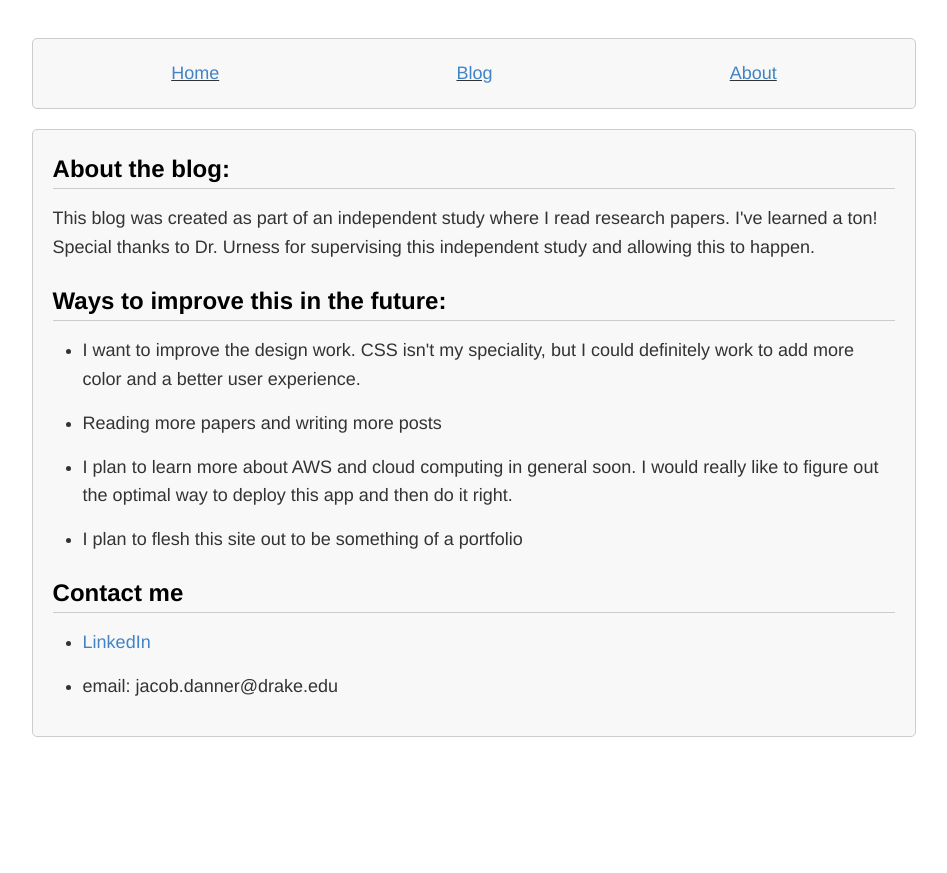
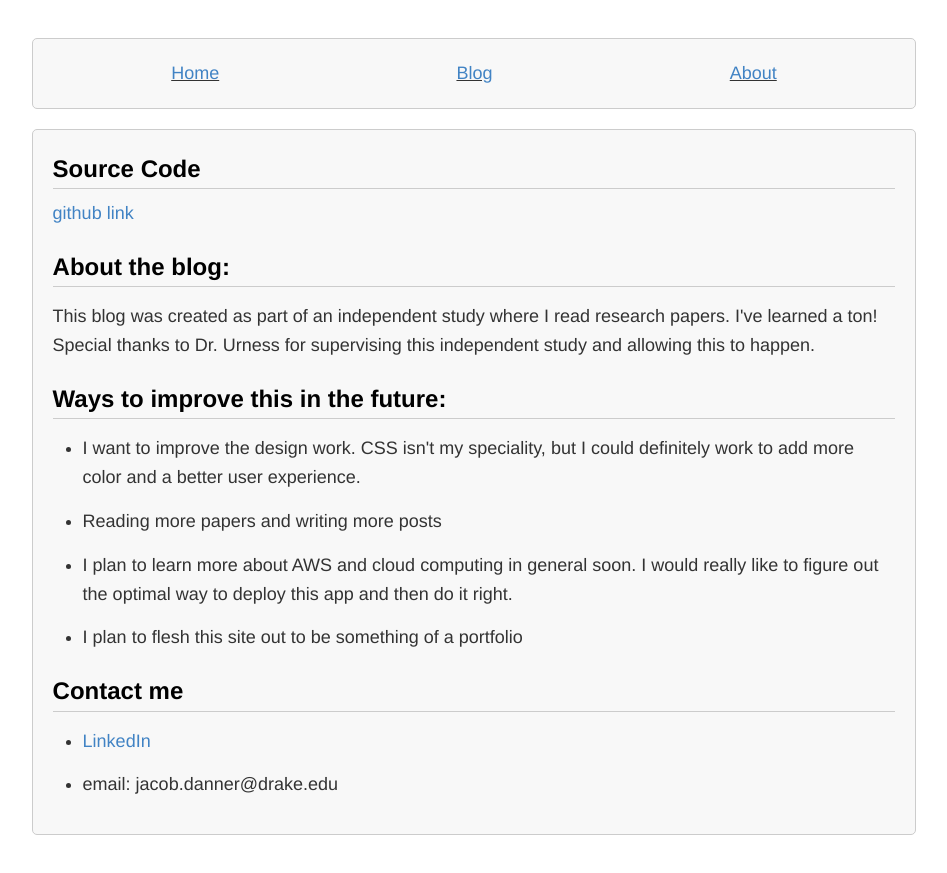
Before and after one commit to jacob-danner/blog, a React (Create React App) app: page /about in a window 1280 px wide. Shown: the whole page, without its empty margins (166-1113 px from the left). Before the commit the page ends 800 px from the top, so only its background shows below. Built offline with nearby package versions, Linux system fonts and the light colour scheme.

Commit message:
add github link

```diff
--- a/src/Components/About.js
+++ b/src/Components/About.js
@@ -1,6 +1,8 @@
 export const About = () => {
     return (
         <div className="AboutPage">
+            <h2>Source Code</h2>
+            <a href="https://github.com/jacob-danner/blog">github link</a>
             <h2>About the blog: </h2>
             <p>This blog was created as part of an independent study where I read research papers. I've learned a ton! Special thanks to Dr. Urness for supervising this independent study and allowing this to happen.</p>
             <h2> Ways to improve this in the future:</h2>
```
